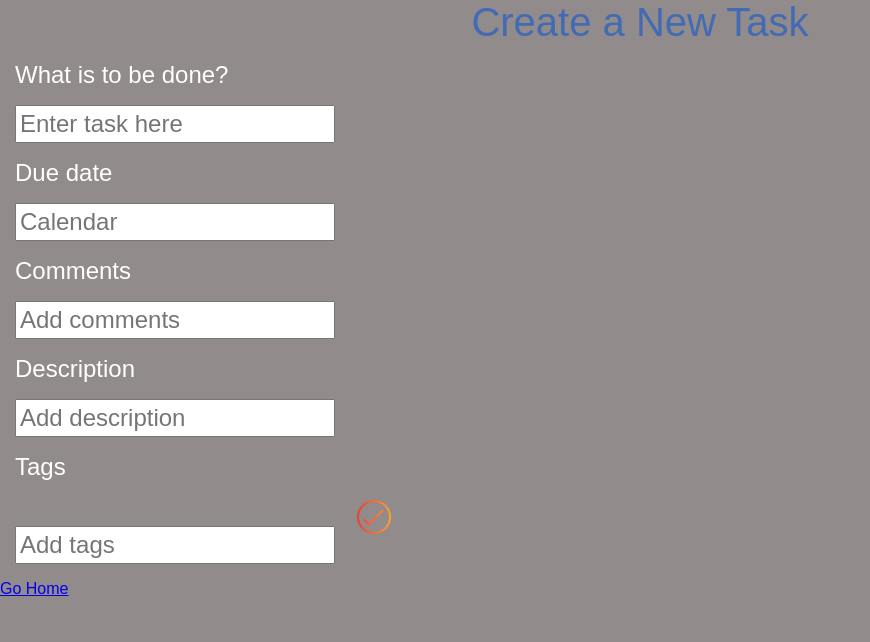
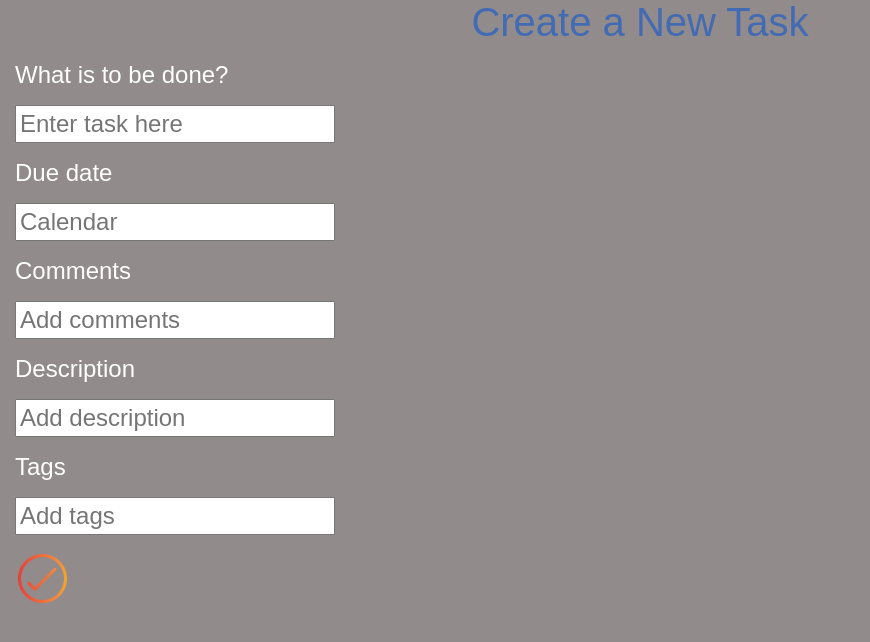
Before and after one commit to LindaNayeli104/TaskManagementSystem, a plain HTML site: page createTask.html in a window 1280 px wide. Shown: the whole page, without its empty margins (0-870 px from the left). Drawn offline with Linux system fonts and the light colour scheme.

Commit message:
style: add createTask interface styles

```diff
--- a/createTask.html
+++ b/createTask.html
@@ -51,6 +51,7 @@
           name="task-tags"
           placeholder="Add tags"
         />
+
         <input
           type="image"
           id="create-task-submit"
@@ -58,7 +59,6 @@
           src="/source/images/done.png"
         />
       </form>
-      <a href="index.html">Go Home</a>
     </header>
     <script src="/source/scripts/createTask.js"></script>
   </body>
--- a/source/css/createTask.css
+++ b/source/css/createTask.css
@@ -45,8 +45,6 @@ header input {
 }
 
 #create-task-submit {
-  height: 40px;
-  weight: 40px;
-  align-self: flex-start;
-  padding-right: 50px;
+  height: 55px;
+  display: block;
 }
```
